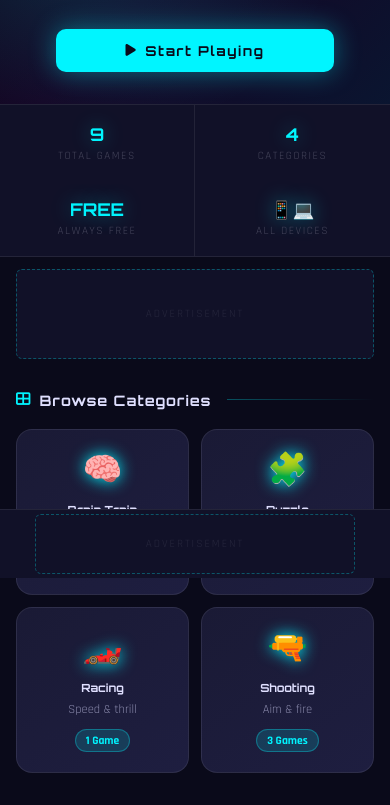
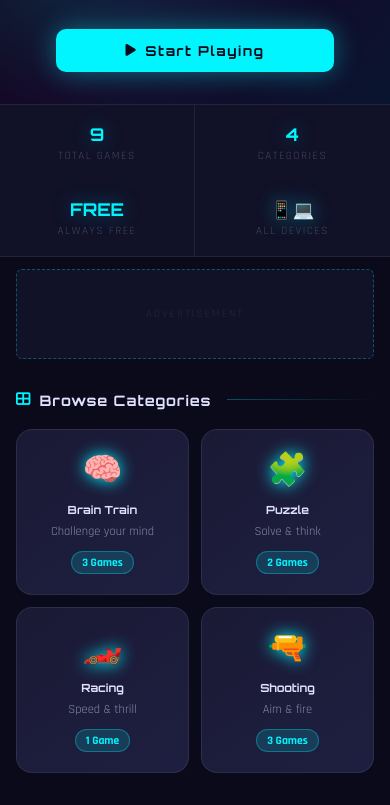
Before and after one commit to prince4799/multi-game, a plain HTML site: page index.html in a window 390 px wide. Shown: the part 266-1071 px from the top of the page. Drawn offline with Linux system fonts and the light colour scheme.

Commit message:
Update style.css

```diff
--- a/style.css
+++ b/style.css
@@ -317,7 +317,7 @@ img { max-width: 100%; }
 /* Mobile Bottom Ad */
 .ad-mobile-bottom {
   position: fixed;
-  bottom: 0; left: 0; right: 0;
+  top: 0; left: 0; right: 0;
   z-index: 300;
   padding: 4px;
   background: var(--bg2);
```
